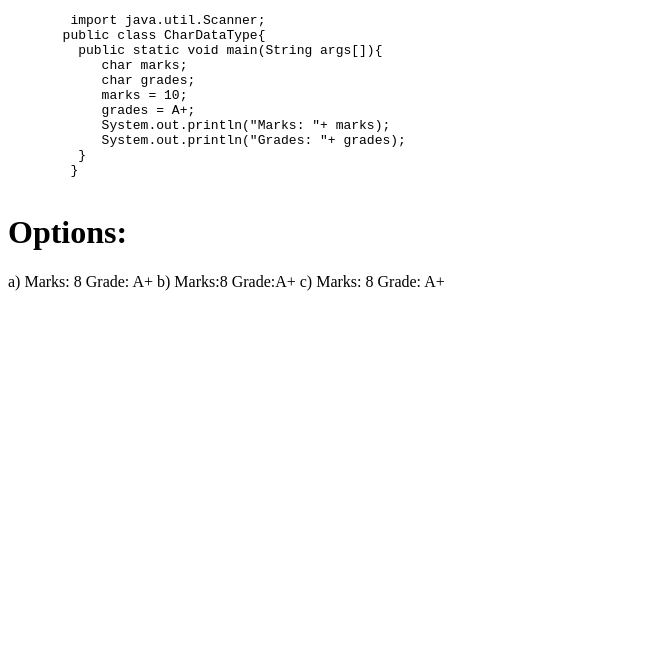
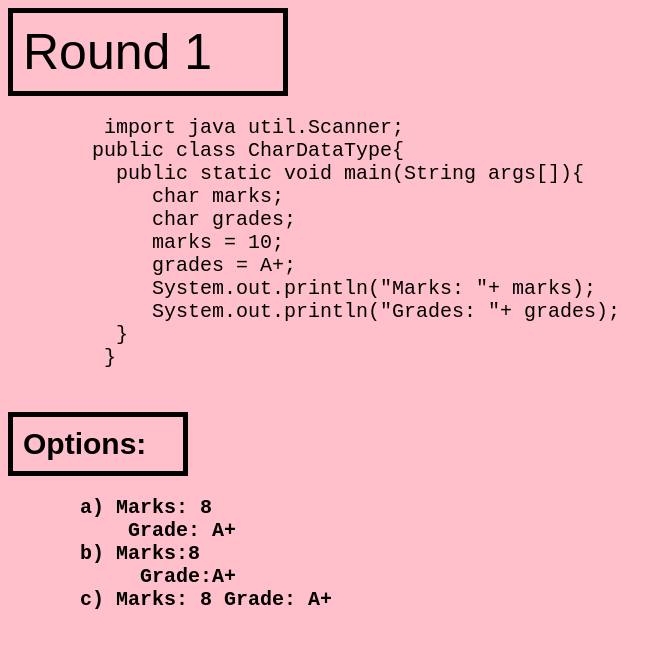
Before and after one commit to ishhh02/CodingNinja, a plain HTML site: page challenge1.html in a window 1280 px wide. Shown: the whole page, without its empty margins (0-671 px from the left). Drawn offline with Linux system fonts and the light colour scheme; files that its build step writes are made by us from their sources.

Commit message:
Update challenge1.html

```diff
--- a/challenge1.html
+++ b/challenge1.html
@@ -1,11 +1,13 @@
 <!DOCTYPE html>
 <html>
     <head>
+      <link rel="stylesheet" href="./src/firstchallenge.css">
       <title>CHALLENGE 1</title>
     </head>
-    <body>
-        <pre>
-        import java.util.Scanner;
+    <div>Round 1</div>
+    <p>
+      <pre>
+        import java util.Scanner;
        public class CharDataType{
          public static void main(String args[]){
             char marks;
@@ -16,20 +18,25 @@
             System.out.println("Grades: "+ grades);
          }
         }
-    </pre>
-    </body>
+      </pre>
 
     <h1>Options:</h1>
-    <p>a) Marks: 8
+    <h2>
+      <pre>
+      a) Marks: 8
           Grade: A+
-        b) Marks:8
+      b) Marks:8
            Grade:A+
-        c) Marks: 8 Grade: A+
-
-    </p>
+      c) Marks: 8 Grade: A+
+      </pre>
+    </h2>
 
 
 
 
 </html>
+
+
+
 </html>
+</html>
```
